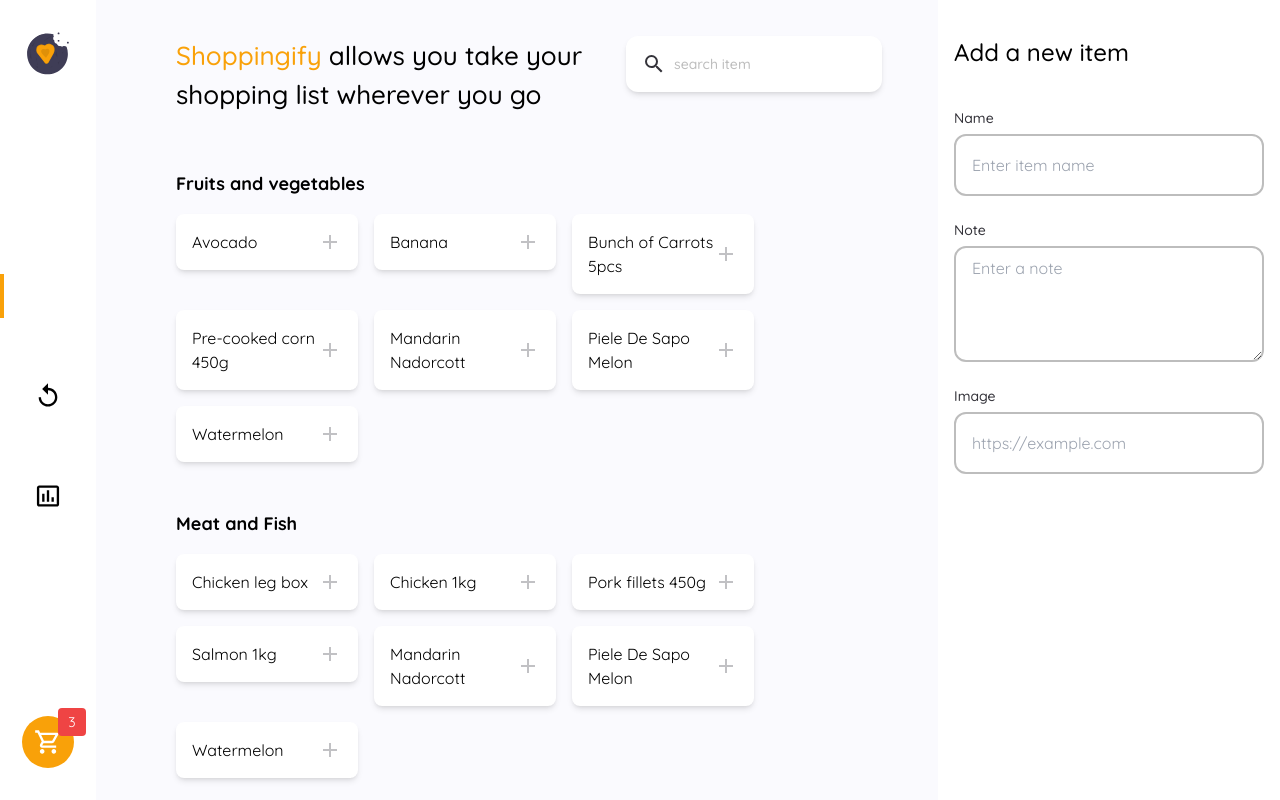
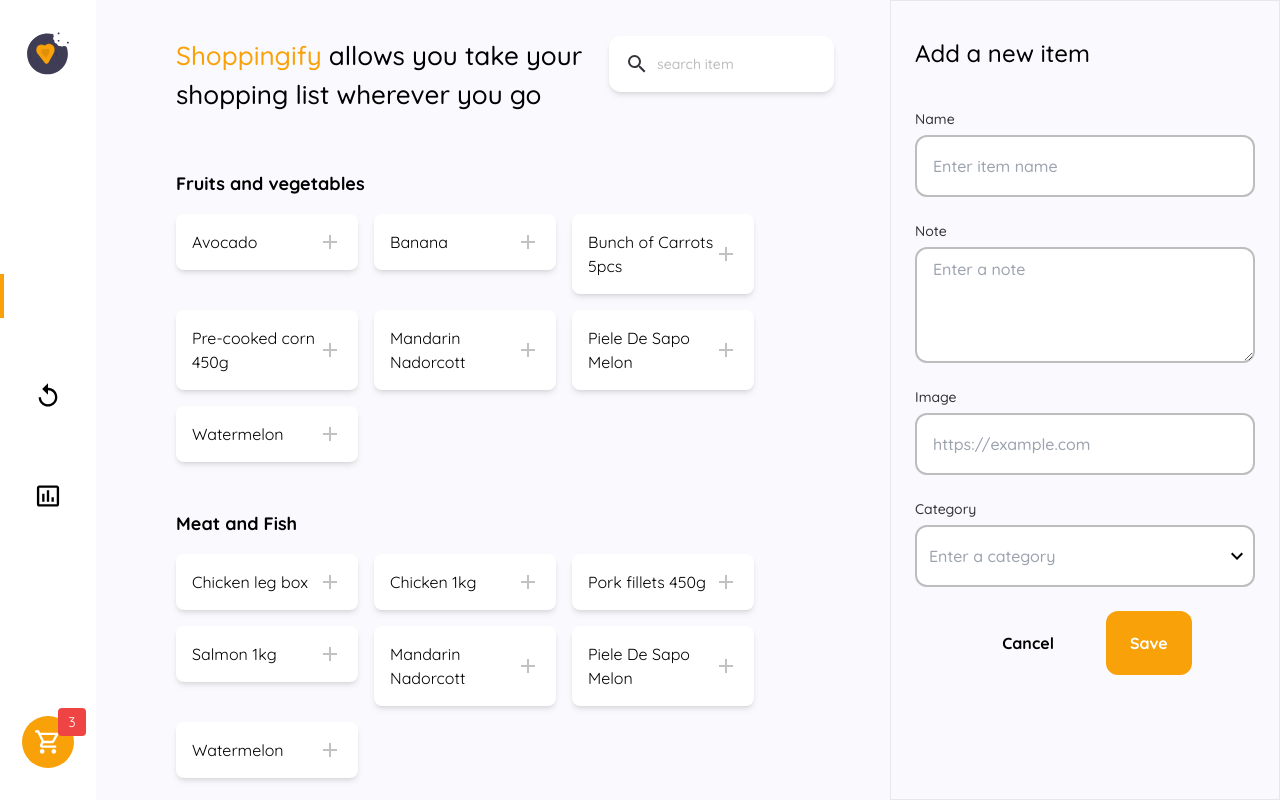
Before and after one commit to OsamaMalik651/shoppingify-master, a React (Create React App) app in the folder client/: page / in a window 1280 px wide. Built offline with nearby package versions, Linux system fonts and the light colour scheme; some icons are missing.

Commit message:
created dropDown and Button component. updated styling. completed AddItem component UI.

```diff
--- a/client/package.json
+++ b/client/package.json
@@ -7,11 +7,14 @@
     "@testing-library/react": "^13.4.0",
     "@testing-library/user-event": "^13.5.0",
     "axios": "^1.5.0",
+    "classnames": "^2.3.2",
+    "prop-types": "^15.8.1",
     "react": "^18.2.0",
     "react-dom": "^18.2.0",
     "react-icons": "^4.11.0",
     "react-router-dom": "^6.16.0",
     "react-scripts": "5.0.1",
+    "tailwind-merge": "^1.14.0",
     "web-vitals": "^2.1.4"
   },
   "scripts": {
@@ -39,6 +42,7 @@
     ]
   },
   "devDependencies": {
+    "@babel/plugin-proposal-private-property-in-object": "^7.21.11",
     "prettier": "^3.0.3",
     "prettier-plugin-tailwindcss": "^0.5.4",
     "tailwindcss": "^3.3.3"
--- a/client/src/Pages/ItemsPage/index.js
+++ b/client/src/Pages/ItemsPage/index.js
@@ -39,14 +39,12 @@
 
     return (
         <div className='bg-slate-700 flex flex-1 '>
-            <div className='flex flex-col gap-12 ps-20 pe-14 py-7 bg-pageBackground overflow-y-scroll'>
+            <div className='flex flex-1 flex-col gap-12 ps-20 pe-14 py-7 bg-pageBackground '>
                 {/* Heading Div */}
                 <div className='flex justify-between py-2'>
-                    {/* Heading Text */}
                     <div className='text-[26px] max-w-[450px] font-medium'>
                         <h1><span className='text-highlight'>Shoppingify</span> allows you take your shopping list wherever you go</h1>
                     </div>
-                    {/* Input Div */}
                     <div className='flex flex-1 items-start justify-end'>
                         <div className='bg-white flex flex-1 max-w-[276px] h-14 px-4 rounded-xl items-center shadow-md focus-within:border-2 border-bgOrange'>
                             <MdSearch className='w-6 h-6 text-iconBlack' />
@@ -60,12 +58,11 @@
                         </div>
                     </div>
                 </div>
-                {/* Items Div */}
                 <div className='flex flex-col flex-wrap gap-12'>
                     {renderedItems}
                 </div>
             </div>
-            <div className=' max-w-[390px] flex flex-col basis-1/3'>
+            <div className=' max-w-[390px] flex flex-col basis-1/3' >
                 {/* <ShoppingList shoppingList={{}} /> */}
                 <AddItem />
             </div>
--- a/client/src/components/AddItem/index.js
+++ b/client/src/components/AddItem/index.js
@@ -1,20 +1,30 @@
 import React from 'react'
 import Input from '../Input'
+import DropDown from '../DropDown'
+import Button from '../Button'
 
 const AddItem = () => {
+
+    const handleSubmit = (event) => {
+
+    }
     return (
-        <div className='flex flex-1 py-9 px-4 flex-col gap-10 bg-white '>
+        <div className='flex flex-1 py-9 px-6 flex-col gap-10 bg-pageBackground border'>
             <div className=''>
                 <h1 className='text-2xl font-medium'>Add a new item</h1>
             </div>
-            <div className='flex flex-col gap-6'>
-                <form action="" className='flex flex-col gap-6'>
+            <div className='flex flex-col gap-6 justify-between flex-1'>
+                <form action="" className='flex flex-col flex-1 gap-6 items-center' onSubmit={handleSubmit}>
                     <Input title="Name" type="text" />
                     <Input title="Note" type="textarea" />
                     <Input title="Image" type="url" />
+                    <DropDown title="Category" />
                 </form>
+                <div className='flex gap-7 justify-center flex-1 max-h-48'>
+                    <Button secondary>Cancel</Button>
+                    <Button primary>Save</Button>
+                </div>
             </div>
-
         </div>
     )
 }
--- /dev/null
+++ b/client/src/components/Button/index.js
@@ -0,0 +1,23 @@
+import React from 'react'
+import PropTypes from 'prop-types';
+import classNames from 'classnames';
+import { twMerge } from 'tailwind-merge';
+
+
+const Button = ({ children, primary, secondary, danger, info, rest }) => {
+    const classes = twMerge(classNames('flex items-center h-fit px-6 py-5 rounded-xl text-base font-bold cursor-pointer', {
+        'bg-bgOrange text-white': primary,
+        'hover:bg-bgHoverGray ': secondary,
+        'bg-danger text-white': danger,
+        'bg-info text-white': info
+
+    }));
+    return (
+        <div
+            {...rest}
+            className={`${classes}`}
+        >{children}</div>
+    )
+}
+
+export default Button
--- /dev/null
+++ b/client/src/components/DropDown/index.js
@@ -0,0 +1,69 @@
+import React, { useState } from "react";
+import { MdKeyboardArrowDown, MdClose } from "react-icons/md";
+
+const DropDown = ({ title }) => {
+    const [showDropDownMenu, setShowDropDownMenu] = useState(false);
+    const [selectedCategory, setSelectedCategory] = useState(null);
+    const [categoryInput, setCategoryInput] = useState('');
+    const [categoryOptions, setCategoryOptions] = useState([
+        { id: 1, category: "Fruits and vegetables" },
+        { id: 2, category: "Meat and Fish" },
+        { id: 3, category: "Beverages" },
+        { id: 4, category: "Beverages" },
+    ]);
+
+    const handleDropDownClick = () => {
+        setShowDropDownMenu(!showDropDownMenu);
+    };
+    const handleCategorySelect = (category) => {
+        setSelectedCategory(category);
+        setShowDropDownMenu(false);
+    }
+    const handleDropDownCloseClick = () => {
+        setSelectedCategory(null);
+        setShowDropDownMenu(true);
+    }
+
+    const handleCategoryInput = (e) => {
+        setCategoryInput(e);
+    }
+
+    let dropDownOptions = categoryOptions.map((category) => {
+        return <li key={category.id} className="rounded-xl flex flex-1 min-h-[46px] items-center px-5 text-lg text-textGray font-medium hover:bg-bgHoverGray hover:text-iconBlack hover:cursor-pointer" onClick={() => handleCategorySelect(category)}>
+            {category.category}
+        </li>
+    })
+
+    return (
+        <div className="flex flex-col gap-y-1.5 font-medium self-stretch">
+            <label htmlFor={title} className="text-[#34333A] text-sm font-medium">
+                {title}
+            </label>
+            <div className="h-[62px] p-1 border-2 border-[#BDBDBD] rounded-xl outline-none focus-within:border-bgOrange flex item-center justify-center bg-white">
+                {!selectedCategory ? <input
+                    type="text"
+                    className="flex flex-1 rounded outline-none px-2"
+                    placeholder="Enter a category"
+                    value={categoryInput}
+                    onChange={(e) => handleCategoryInput(e.target.value)}
+                /> : <span className="w-[310px] h-full flex items-center p-1 px-2 text-base rounded-xl">{selectedCategory.category}</span>}
+                {!selectedCategory ? <MdKeyboardArrowDown
+                    className="h-full self-stretch text-2xl cursor-pointer"
+                    onClick={handleDropDownClick}
+                /> : <MdClose
+                    className="h-full self-stretch text-2xl cursor-pointer"
+                    onClick={handleDropDownCloseClick}
+                />}
+            </div>
+            {showDropDownMenu && (
+                <div className="bg-white h-[168px] px-2 py-2 border rounded-xl flex items-stretch z-10">
+                    <ul className="flex flex-col flex-1 items-stretch gap-1 overflow-y-scroll no-scrollbar ">
+                        {dropDownOptions}
+                    </ul>
+                </div>
+            )}
+        </div>
+    );
+};
+
+export default DropDown;
--- a/client/src/components/Input/index.js
+++ b/client/src/components/Input/index.js
@@ -2,10 +2,10 @@
 
 const Input = ({ title, type }) => {
     return (<>
-        {type !== "textarea" ? <div className='flex flex-col gap-y-1.5' >
+        {type !== "textarea" ? <div className='flex flex-col gap-y-1.5 self-stretch' >
             <label htmlFor={title} className='text-[#34333A] text-sm font-medium'>{title}</label>
             <input
-                className='w-[310px] h-[62px] px-4 border-2 border-[#BDBDBD] rounded-xl outline-none focus:border-bgOrange'
+                className='h-[62px] px-4 border-2 border-[#BDBDBD] rounded-xl outline-none text-base text-iconBlack font-medium focus:border-bgOrange'
                 type={type}
                 name={title}
                 // placeholder={
@@ -13,9 +13,9 @@
                 //     `${type === 'text' && 'Enter item name'}`}
                 placeholder={(type === 'url' && 'https://example.com') || (type === 'text' && 'Enter item name')}
             />
-        </div> : <div className='flex flex-col gap-y-1.5' >
+        </div> : <div className='flex flex-col gap-y-1.5 self-stretch' >
             <label htmlFor={title} className='text-[#34333A] text-sm font-medium'>{title}</label>
-            <textarea name={title} className='w-[310px] px-4 py-2 border-2 border-[#BDBDBD] rounded-xl outline-none focus:border-bgOrange' rows="4" placeholder="Enter a note" />
+            <textarea name={title} className='px-4 py-2 border-2 border-[#BDBDBD] rounded-xl outline-none focus:border-bgOrange text-base text-iconBlack font-medium' rows="4" placeholder="Enter a note" />
         </div>}
     </>
 
--- a/client/src/index.css
+++ b/client/src/index.css
@@ -20,7 +20,20 @@
   font-family: source-code-pro, Menlo, Monaco, Consolas, "Courier New",
     monospace;
 } */
+@layer utilities {
+  @variants responsive {
+    /* Hide scrollbar for Chrome, Safari and Opera */
+    .no-scrollbar::-webkit-scrollbar {
+      display: none;
+    }
 
+    /* Hide scrollbar for IE, Edge and Firefox */
+    .no-scrollbar {
+      -ms-overflow-style: none; /* IE and Edge */
+      scrollbar-width: none; /* Firefox */
+    }
+  }
+}
 .iconHover {
   background-color: #f9a109;
 }
--- a/client/tailwind.config.js
+++ b/client/tailwind.config.js
@@ -14,6 +14,10 @@
       placeholderGray: "#BDBDBD",
       bgOrange: "#F9A109",
       bgLightOrange: "#FFF0DE",
+      bgHoverGray: '#F2F2F2',
+      textGray: '#828282',
+      danger: '#EB5757',
+      info: '#56CCF2'
     },
     extend: {
       fontFamily: {
```
Also changed, not shown: 1 other file (tests, documents, lock files or other folders).
